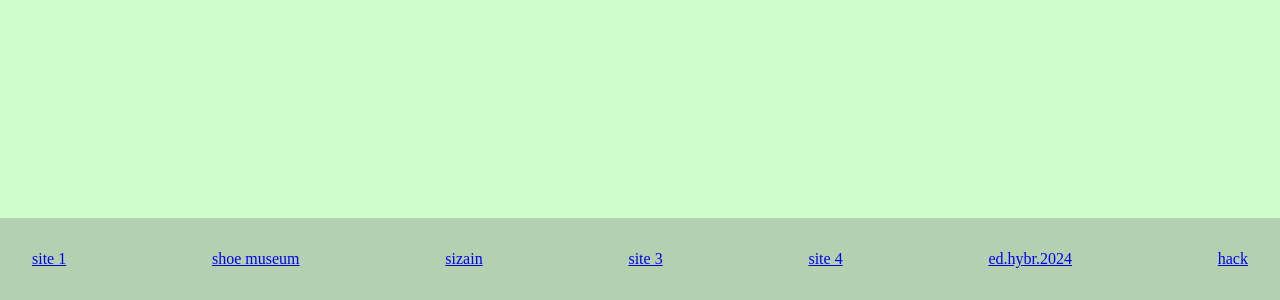
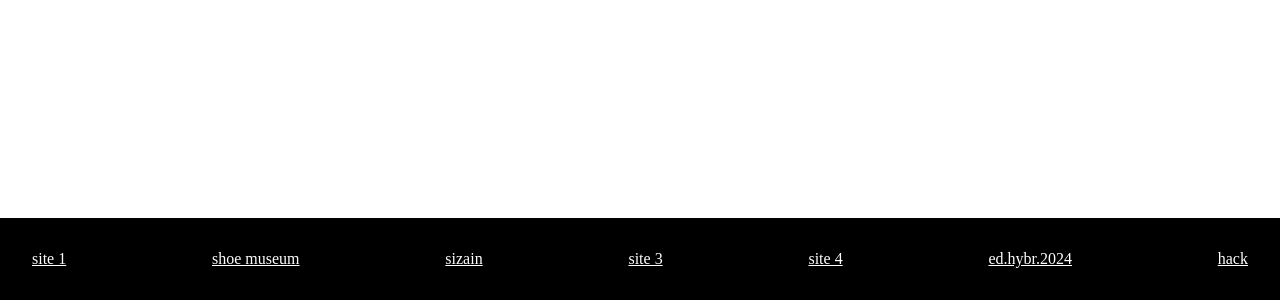
Before and after one commit to eracom/sites-web-sdm, a plain HTML site: page index.html in a window 1280 px wide. Shown: the part 500-800 px from the top of the page. Drawn offline with Linux system fonts and the light colour scheme.

Commit message:
Update style.css

```diff
--- a/style.css
+++ b/style.css
@@ -1,5 +1,5 @@
 body {
-    background: #ceffca;
+    background: #fff;
     margin: 0;
     display: flex;
     flex-direction: column;
@@ -12,8 +12,11 @@ iframe {
 }
 
 nav {
-    background: #b3d0b0;
+    background: #000000;
     padding: 2rem;
     display: flex;
     justify-content: space-between;
 }
+nav a {
+    color: #fff;
+}
```
